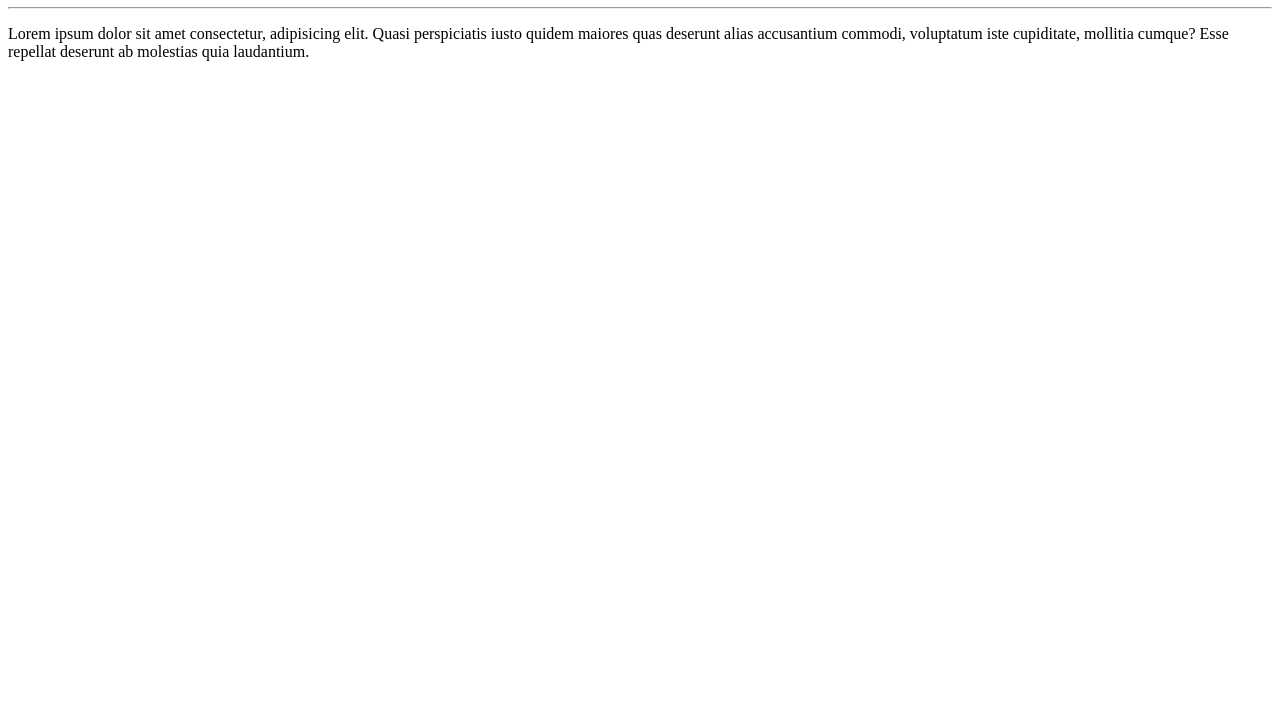
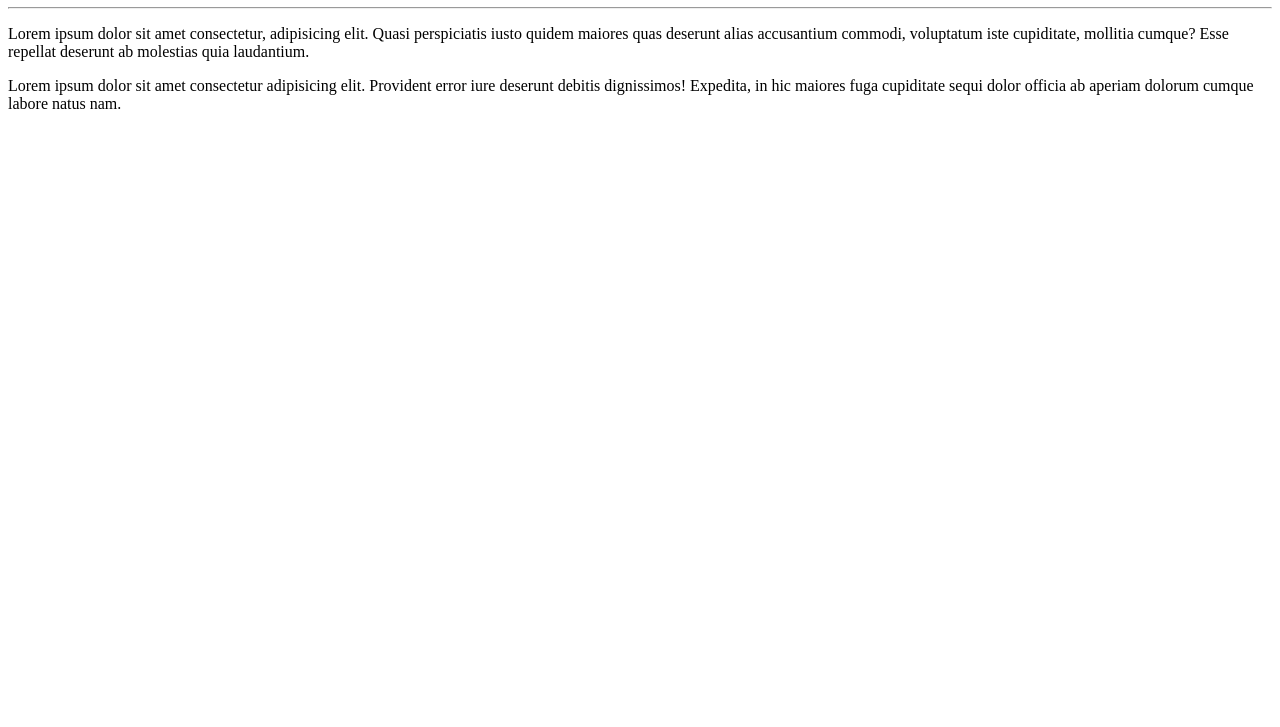
Before and after one commit to JoaoVictorSilvaSousa/Ola-Mundo, a plain HTML site: page Site exemplo/Index.html in a window 1280 px wide. Shown: the part 73-800 px from the top of the page. Drawn offline with Linux system fonts and the light colour scheme.

Commit message:
Adicionei um parágrafo

```diff
--- a/Site exemplo/Index.html
+++ b/Site exemplo/Index.html
@@ -9,5 +9,6 @@
     <h1>Ola, Mundo!</h1>
     <hr>
     <p>Lorem ipsum dolor sit amet consectetur, adipisicing elit. Quasi perspiciatis iusto quidem maiores quas deserunt alias accusantium commodi, voluptatum iste cupiditate, mollitia cumque? Esse repellat deserunt ab molestias quia laudantium.</p>
+    <p>Lorem ipsum dolor sit amet consectetur adipisicing elit. Provident error iure deserunt debitis dignissimos! Expedita, in hic maiores fuga cupiditate sequi dolor officia ab aperiam dolorum cumque labore natus nam.</p>
 </body>
 </html>
```
